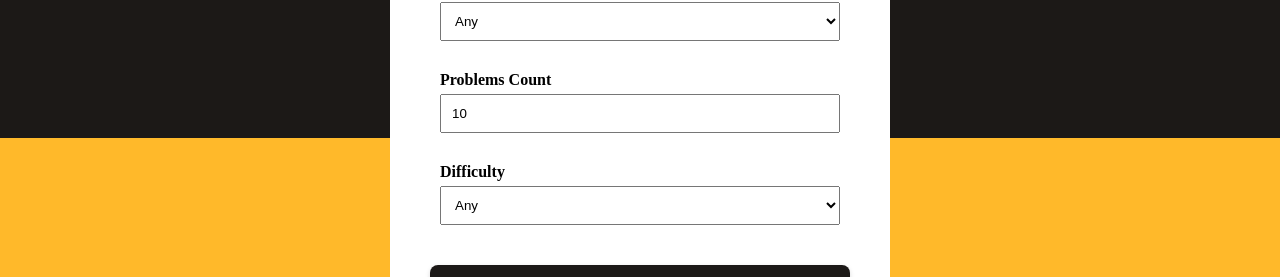
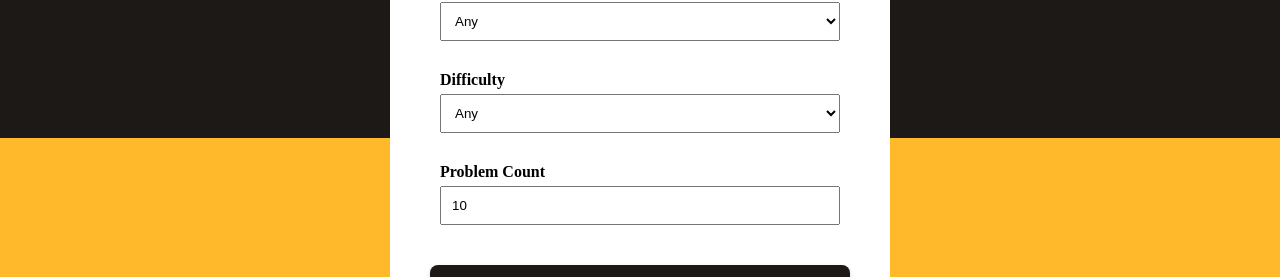
Before and after one commit to uaevd/quiz, a React (Create React App) app: page / in a window 1280 px wide. Shown: the part 262-539 px from the top of the page. Built offline with nearby package versions, Linux system fonts and the light colour scheme.

Commit message:
:recycle: Refactor `QuizOptions` organism
- Reorder `InputForm` molecule and rewrite label

```diff
--- a/src/components/organisms/QuizOptions.tsx
+++ b/src/components/organisms/QuizOptions.tsx
@@ -19,10 +19,10 @@ interface Props {
 export const QuizOptions = ({ categories, difficulties }: Props) => (
     <Container>
         <InputForm label="Category" inputType={<SelectItems items={categories} />} />
+        <InputForm label="Difficulty" inputType={<SelectItems items={difficulties} />} />
         <InputForm
-            label="Problems Count"
+            label="Problem Count"
             inputType={<InputNumber value="10" onChange={console.log} />}
         />
-        <InputForm label="Difficulty" inputType={<SelectItems items={difficulties} />} />
     </Container>
 );
```
